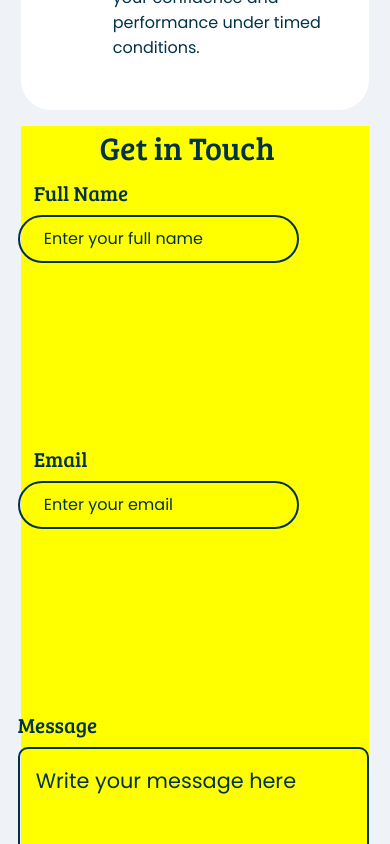
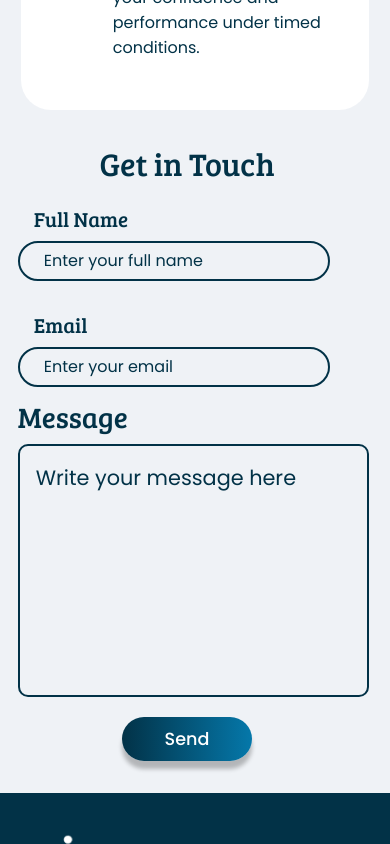
Before and after one commit to D-Josiah/lsatacademy, a React (Vite) app: page /about in a window 390 px wide. Shown: the part 1660-2504 px from the top of the page. Built offline with nearby package versions, Linux system fonts and the light colour scheme.

Commit message:
Contact Fix 3

```diff
--- a/src/scss/components/_contactForm.scss
+++ b/src/scss/components/_contactForm.scss
@@ -23,12 +23,12 @@ form {
     .input {
       display: flex;
       justify-content: space-between;
-      width: 70%;
+      width: 80%;
       gap: 3rem;
       max-width: 1600px;
 
       .details {
-        width: 50vw;
+        width: 60vw;
         display: flex;
         flex-direction: column;
         gap: 2rem;
@@ -49,7 +49,7 @@ form {
 
           input {
             max-width: 1600px;
-            width: 90%;
+            width: 100%;
             height: 3rem;
             background-color: transparent;
             border: 2px solid $myblue;
@@ -77,7 +77,7 @@ form {
       .message {
         display: flex;
         flex-direction: column;
-        width: 50%;
+        width: 70%;
         max-width: 1600px;
 
         label {
@@ -162,16 +162,16 @@ form {
   .modal-content button:hover {
     background-color: $myblue;
   }
-@media (min-width: 320px) and (max-width: 1024px) {
+@media (min-width: 320px) and (max-width: 768px) {
     /* Styles for very small phones */
     form{
       height: fit-content;
       padding-right:1rem;
       width: 100%;
-      margin-bottom: 1rem;
-      margin-top: 1rem;
-      background-color: yellow;
-      gap: 10px;
+      margin-bottom: 2rem;
+      margin-top: 2rem;
+
+      gap: 20px;
 
 
       h2{
@@ -185,14 +185,17 @@ form {
         padding-left: 1rem;
         padding-right:1rem;
         flex-direction: column;
-        justify-content: center;
-        gap: 30px;
+        gap: 10px;
+
         .details{
           gap: 30px;
 
           .email,.name{
-            width: 80vw;
-            height: 28vh;
+            input{
+              width: 80vw;
+              height: 40px;
+            }
+
             label{
               font-size: 1.3rem;
             }
@@ -200,36 +203,23 @@ form {
 
         }
         .message{
-          width: 90vw;
-          height: 70vh;
-          label{
-            font-size: 1.3rem;
+
+
+        textarea{
+            width: 90vw;
+            height: 30vh;
+            font-size: 1rem;
+
           }
+
+          &::placeholder {
+            color: $myblue;
+            font-size: 1rem;
+          }
+
         }
-      }
+
     }
 }
 
-
-@media (min-width: 1025px) {
-  form{
-    height: fit-content;
-    padding-right:1rem;
-    width: 100%;
-    max-width: 1600px;
-
-    h2{
-      font-size: 2.3rem;
-      width: 100vw;
-
-    }
-    .input{
-      width: 95vw;
-      padding-left: 4rem;
-      padding-right:4rem;
-      justify-content: space-between;
-
-
-    }
-  }
 }
```
Also changed, not shown: src/scss/style.css, 1 other file (tests, documents, lock files or other folders).
